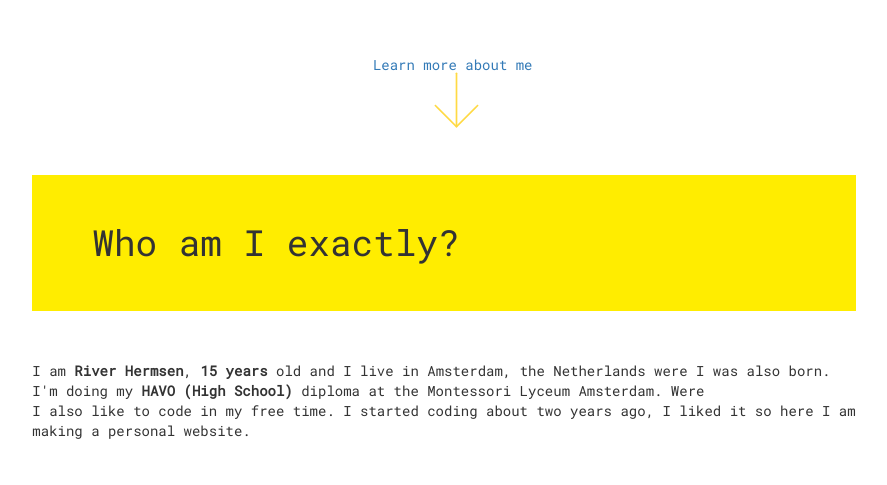
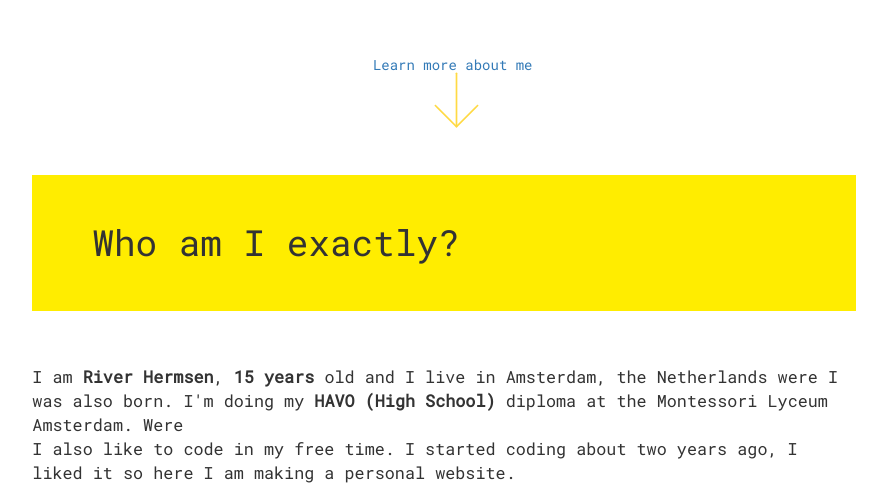
Before and after one commit to river-hermsen/Portfolio-Website, a plain HTML site: page index.html in a window 1280 px wide. Shown: the part 655-1140 px from the top of the page, without its empty margins (196-1083 px from the left). Before the commit the page ends 1096 px from the top, so only its background shows below. Drawn offline with nearby package versions, Linux system fonts and the light colour scheme.

Commit message:
some changes again

```diff
--- a/css/master.css
+++ b/css/master.css
@@ -68,6 +68,9 @@ body {
   background-color: #ffed00;
 }
 
+.text-who {
+  font-size: 120%;
+}
 
 
 /* END LEARN MORE ABOUT ME */
--- a/index.html
+++ b/index.html
@@ -12,7 +12,7 @@
   <body>
     <div class="container-fluid">
       <div class="row">
-        <div class="col-md-offset-2 col-sm-offset-2 col-xs-offset-1 text-home-div">
+        <div class="col-md-offset-2 col-sm-offset-2 col-xs-offset-1  text-home-div">
           <!-- BEGIN HOME PAGE -->
           <h1 class="text-home">
             Hi, I'm River<span class="color-dot-home">.</span></br>
@@ -29,11 +29,11 @@
         </div>
         <!-- END HOME PAGE -->
         <!-- BEGIN LEARN MORE ABOUT ME -->
-          <div class=" who-i col-md-8 col-md-offset-2 col-sm-offset-2 col-xs-offset-1">
+          <div class=" who-i col-md-8 col-sm-8 col-xs-11 col-md-offset-2 col-sm-offset-2 col-xs-offset-1">
             <div class="header-who">
               <h1 class="jumbotron">Who am I exactly?</h1>
               </div>
-              <p></br> I am <b>River Hermsen</b>,
+              <p class="text-who"></br> I am <b>River Hermsen</b>,
       <b>15 years </b>old and I live in Amsterdam, the Netherlands were I was also born.
       I'm doing my <b>HAVO (High School)</b> diploma at the Montessori Lyceum Amsterdam. Were </br>
       I also like to code in my free time. I started coding about two years ago, I liked it so here I am making a personal website.
```
